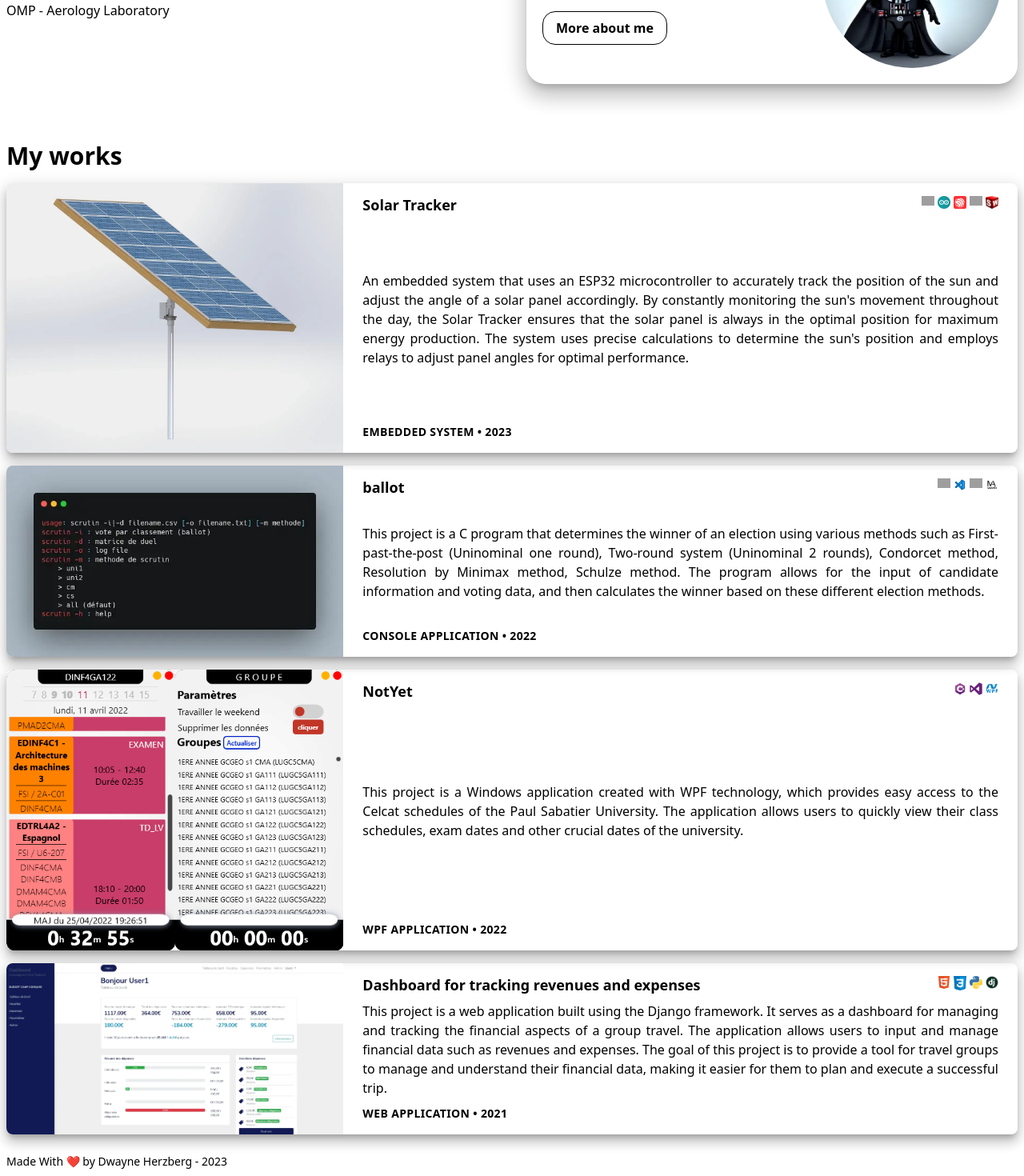
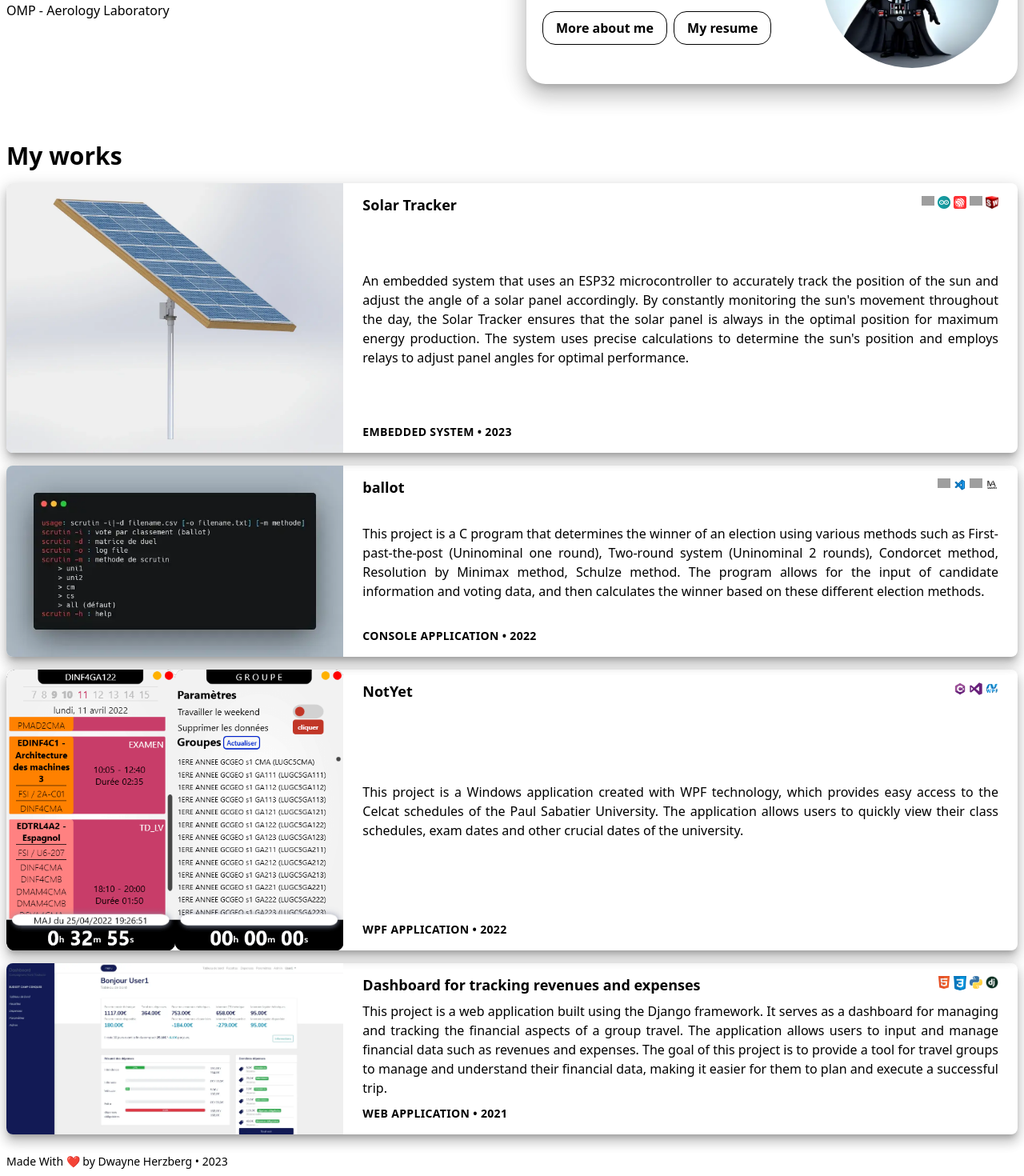
Before and after one commit to HDwayne/portfolio, a Next.js app: page / in a window 1280 px wide. Shown: the part 279-1749 px from the top of the page at 80% size. Built offline with nearby package versions, Linux system fonts and the light colour scheme; grey boxes are pictures that could not be loaded.

Commit message:
fix color + button resume

```diff
--- a/pages/[project].js
+++ b/pages/[project].js
@@ -76,7 +76,11 @@ export default function Project({ dataJson, content }) {
         <nav className="sticky p-2 mb-5 top-0 w-full z-50 bg-white dark:bg-dark-grey flex flex-row justify-between">
           <Link href="/">
             <Button>
-              <svg viewBox="0 0 320 512" xmlns="http://www.w3.org/2000/svg" className="w-6 h-6">
+              <svg
+                viewBox="0 0 320 512"
+                xmlns="http://www.w3.org/2000/svg"
+                className="w-6 h-6 dark:fill-white"
+              >
                 <path d="M34.52 239.03L228.87 44.69c9.37-9.37 24.57-9.37 33.94 0l22.67 22.67c9.36 9.36 9.37 24.52.04 33.9L131.49 256l154.02 154.75c9.34 9.38 9.32 24.54-.04 33.9l-22.67 22.67c-9.37 9.37-24.57 9.37-33.94 0L34.52 272.97c-9.37-9.37-9.37-24.57 0-33.94z" />
               </svg>
               back
@@ -85,10 +89,14 @@ export default function Project({ dataJson, content }) {
           <Link href={dataJson.github} target="_blank">
             <Button>
               git repository
-              <svg viewBox="0 0 320 512" xmlns="http://www.w3.org/2000/svg" className="w-6 h-6">
+              <svg
+                viewBox="0 0 320 512"
+                xmlns="http://www.w3.org/2000/svg"
+                className="w-6 h-6 dark:fill-white"
+              >
                 <path d="M285.476 272.971L91.132 467.314c-9.373 9.373-24.569 9.373-33.941 0l-22.667-22.667c-9.357-9.357-9.375-24.522-.04-33.901L188.505 256 34.484 101.255c-9.335-9.379-9.317-24.544.04-33.901l22.667-22.667c9.373-9.373 24.569-9.373 33.941 0L285.475 239.03c9.373 9.372 9.373 24.568.001 33.941z" />
               </svg>
-          </Button>
+            </Button>
           </Link>
         </nav>
 
--- a/pages/index.js
+++ b/pages/index.js
@@ -8,7 +8,6 @@ import WavingHand from "@/components/WavingHand";
 import data from "../data/portfolio.json";
 
 export default function Home() {
-
   return (
     <>
       <div className="container mx-auto max-w-7xl">
@@ -36,9 +35,14 @@ export default function Home() {
                 I&apos;m Dwayne, <br />
                 student in computer science !
               </p>
-              <Link href="/about">
+              <Link href="/about" className="mr-1">
                 <button className="my-2 bg-transparent font-semibold py-2 px-4 border border-black text-black hover:text-white hover:bg-black dark:border-dark-teal dark:text-dark-teal dark:hover:text-white dark:hover:bg-dark-teal rounded-2xl">
                   More about me
+                </button>
+              </Link>
+              <Link href="/Herzberg_Dwayne.pdf" target="_blank" className="ml-1">
+                <button className="my-2 bg-transparent font-semibold py-2 px-4 border border-black text-black hover:text-white hover:bg-black dark:border-dark-teal dark:text-dark-teal dark:hover:text-white dark:hover:bg-dark-teal rounded-2xl">
+                  My resume
                 </button>
               </Link>
             </div>
@@ -54,9 +58,7 @@ export default function Home() {
             <p className="mt-5 text-xl leading-8 font-normal opacity-70">
               “ {data.project_upcoming.description} ”
             </p>
-            <p className="mt-2">
-              { data.project_upcoming.partner }
-            </p>
+            <p className="mt-2">{data.project_upcoming.partner}</p>
           </motion.div>
         </section>
 
@@ -114,7 +116,7 @@ export default function Home() {
           animate={{ opacity: 1 }}
           transition={{ duration: 0.5, delay: 0.3 }}
         >
-          <h1>Made With ❤ by Dwayne Herzberg - 2023</h1>
+          <h1>Made With ❤ by Dwayne Herzberg &bull; 2023</h1>
         </motion.footer>
       </div>
     </>
```
Also changed, not shown: 1 other file (tests, documents, lock files or other folders).
